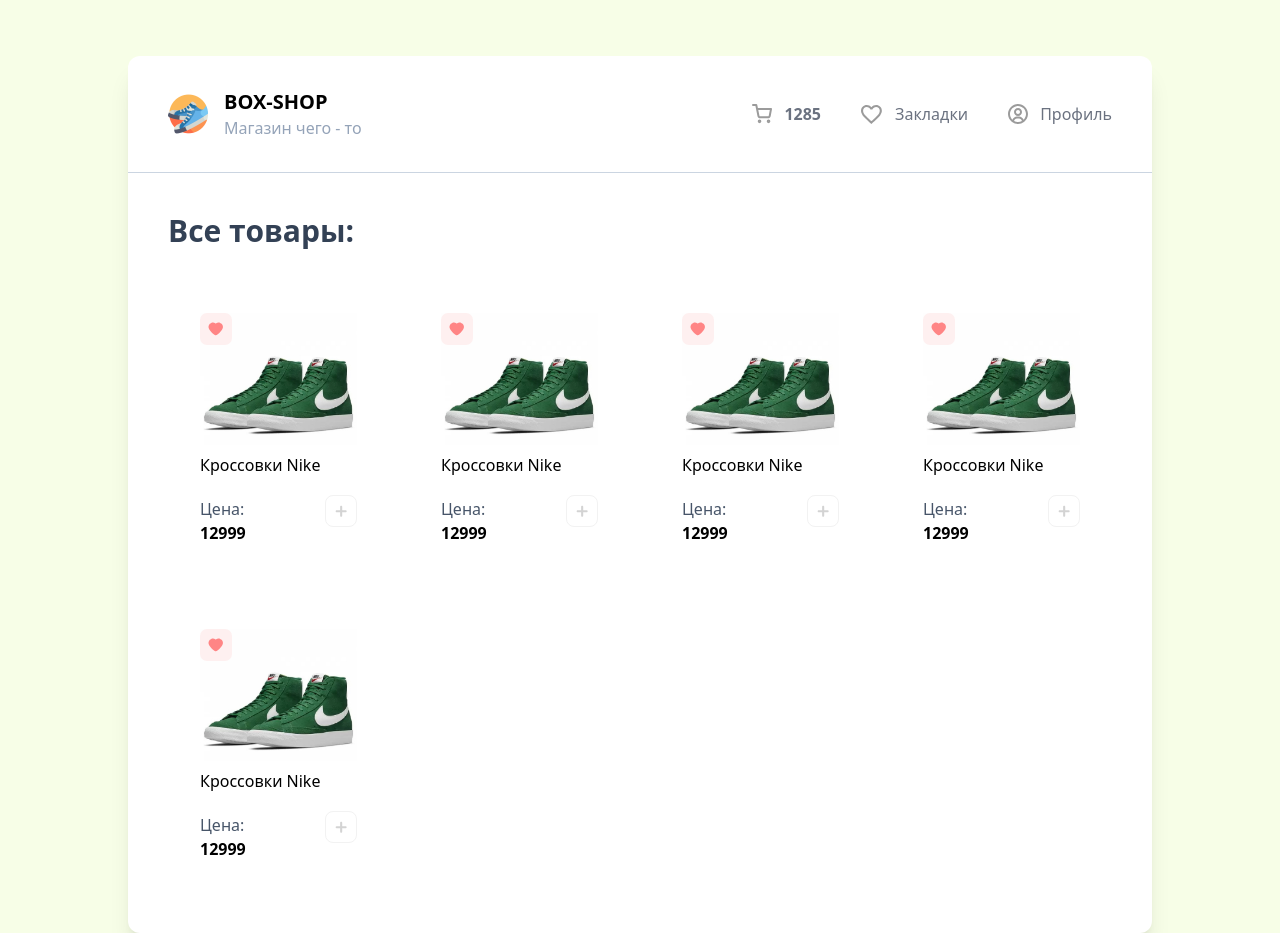
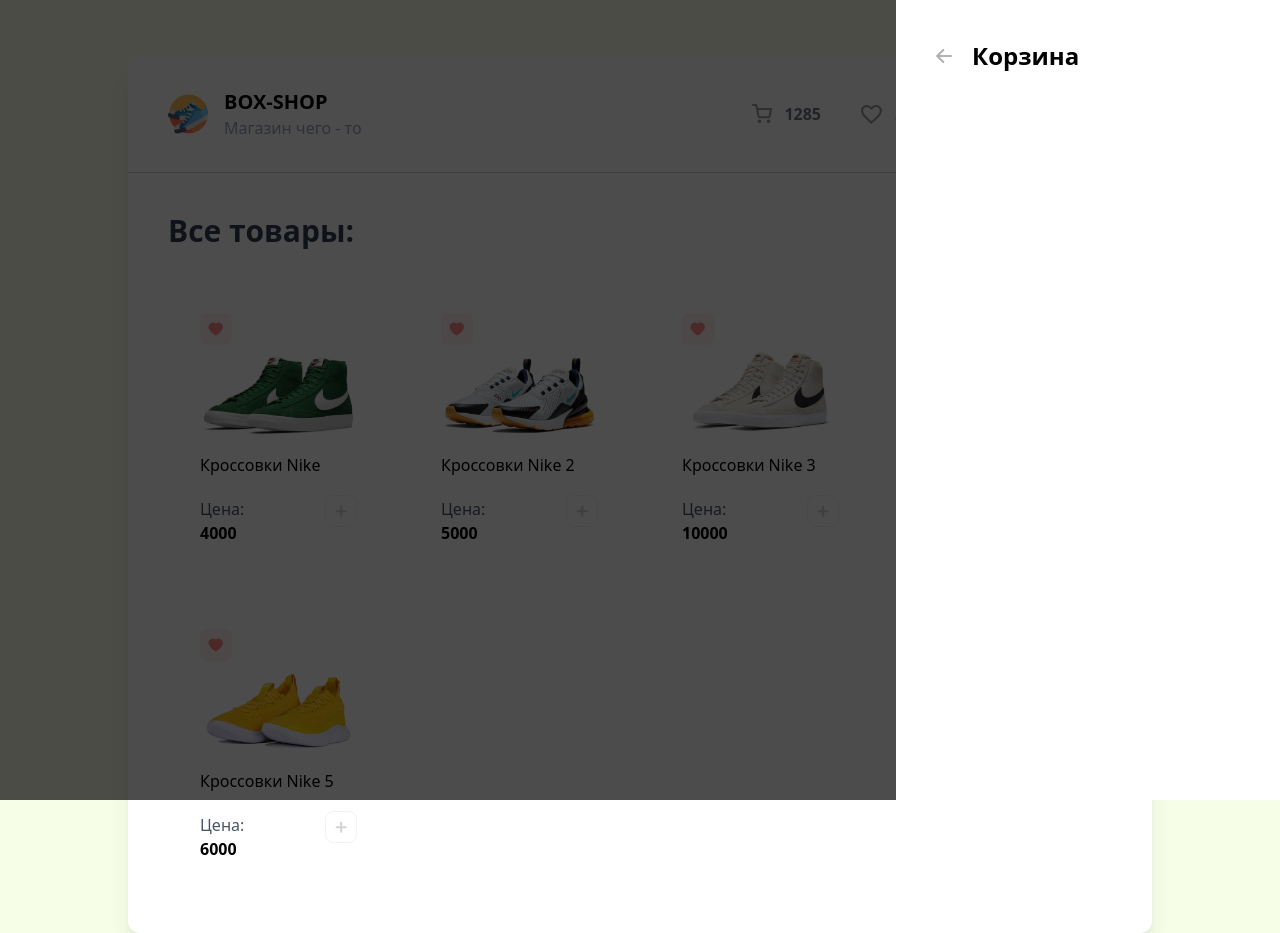
Before and after one commit to KellMinorniy/Box-shop, a Vue app: page / in a window 1280 px wide. Built offline with nearby package versions, Linux system fonts and the light colour scheme.

Commit message:
start all drawer

```diff
--- a/src/App.vue
+++ b/src/App.vue
@@ -1,11 +1,13 @@
 <script setup>
 import HeaderShop from "./components/HeaderShop.vue"
 import CardList from "./components/CardList.vue"
+import Drawer from "./components/DrawerShop.vue";
 
 </script>
 
 <template>
   <div class="bg-white w-4/5 m-auto rounded-xl shadow-xl mt-14">
+    <Drawer />
     <HeaderShop />
 
     <div class="p-10">
--- a/src/components/CardList.vue
+++ b/src/components/CardList.vue
@@ -1,13 +1,25 @@
 <script setup>
 import Card from "../components/CardShop.vue"
+
+const onClickAdd = () => {
+    alert('Товар успешно добавлен')
+}
 </script>
 
 <template>
     <div class="grid grid-cols-4 gap-5">
-        <Card />
-        <Card />
-        <Card />
-        <Card />
-        <Card />
+        <Card
+         title="Кроссовки Nike"
+         image-url="/sneakers/sneakers-1.jpg"
+         :price="4000" :is-added="false"
+         :is-favorite="false"
+         :onClickAdd="onClickAdd()"
+         />
+
+
+        <Card title="Кроссовки Nike 2" image-url="/sneakers/sneakers-2.jpg" :price="5000"/>
+        <Card title="Кроссовки Nike 3" image-url="/sneakers/sneakers-3.jpg" :price="10000"/>
+        <Card title="Кроссовки Nike 4" image-url="/sneakers/sneakers-4.jpg" :price="4130"/>
+        <Card title="Кроссовки Nike 5" image-url="/sneakers/sneakers-5.jpg" :price="6000"/>
     </div>
 </template>
--- a/src/components/CardShop.vue
+++ b/src/components/CardShop.vue
@@ -1,19 +1,30 @@
-<script>
+<script setup>
+
+    defineProps({
+        imageUrl: String,
+        title: String,
+        price: Number,
+        isFavorite: Boolean,
+        isAdded: Boolean,
+        onClickAdd: Function,
+        onClickFavorite: Function
+    })
+
 
 </script>
 
 <template>
     <div class="relative border-slate-700 bg-white rounded-3xl p-8 cursor-pointer hover:-translate-y-2 hover:shadow-xl transition">
-      <img src="/like-2.svg" alt="Like 2" class="absolute top-8 left-8">
-      <img src="/sneakers/sneakers-1.jpg" alt="item-1">
-      <p class="mt-2">Кроссовки Nike</p>
+      <img @click="onClickFavorite" :src="!isFavorite ? '/like-2.svg' : '/like-1.svg'" alt="Like 2" class="absolute top-8 left-8">
+      <img :src="imageUrl" alt="Item" />
+      <p class="mt-2">{{ title }}</p>
 
       <div class="flex justify-between">
         <div class="flex flex-col mt-5">
           <span class="text-slate-600">Цена:</span>
-          <b>12999</b>
+          <b>{{ price }}</b>
         </div>
-        <img src="/plus.svg" alt="add">
+        <img @click="onClickAdd" :src="!isAdded ? '/plus.svg': '/checked.svg'" alt="add" />
       </div>
     </div>
 </template>
--- /dev/null
+++ b/src/components/DrawerHead.vue
@@ -0,0 +1,28 @@
+<template>
+    <div class="flex items-center gap-5">
+      <svg
+        class="opacity-30 cursor-pointer rotate-180 hover:opacity-100 hover:-translate-x-1 transition"
+        width="16"
+        height="14"
+        viewBox="0 0 16 14"
+        fill="none"
+        xmlns="http://www.w3.org/2000/svg"
+      >
+        <path
+          d="M1 7H14.7143"
+          stroke="black"
+          stroke-width="2"
+          stroke-linecap="round"
+          stroke-linejoin="round"
+        />
+        <path
+          d="M8.71436 1L14.7144 7L8.71436 13"
+          stroke="black"
+          stroke-width="2"
+          stroke-linecap="round"
+          stroke-linejoin="round"
+        />
+      </svg>
+        <h2 class="text-2xl font-bold">Корзина</h2>
+    </div>
+</template>
--- /dev/null
+++ b/src/components/DrawerShop.vue
@@ -0,0 +1,10 @@
+<script setup>
+import DrawerHead from './DrawerHead.vue';
+</script>
+
+<template>
+  <div class="fixed top-0 left-0 h-full w-full bg-black z-10 opacity-70"></div>
+  <div class="bg-white w-96 h-full fixed right-0 top-0 z-20 p-10">
+    <DrawerHead />
+  </div>
+</template>
```
